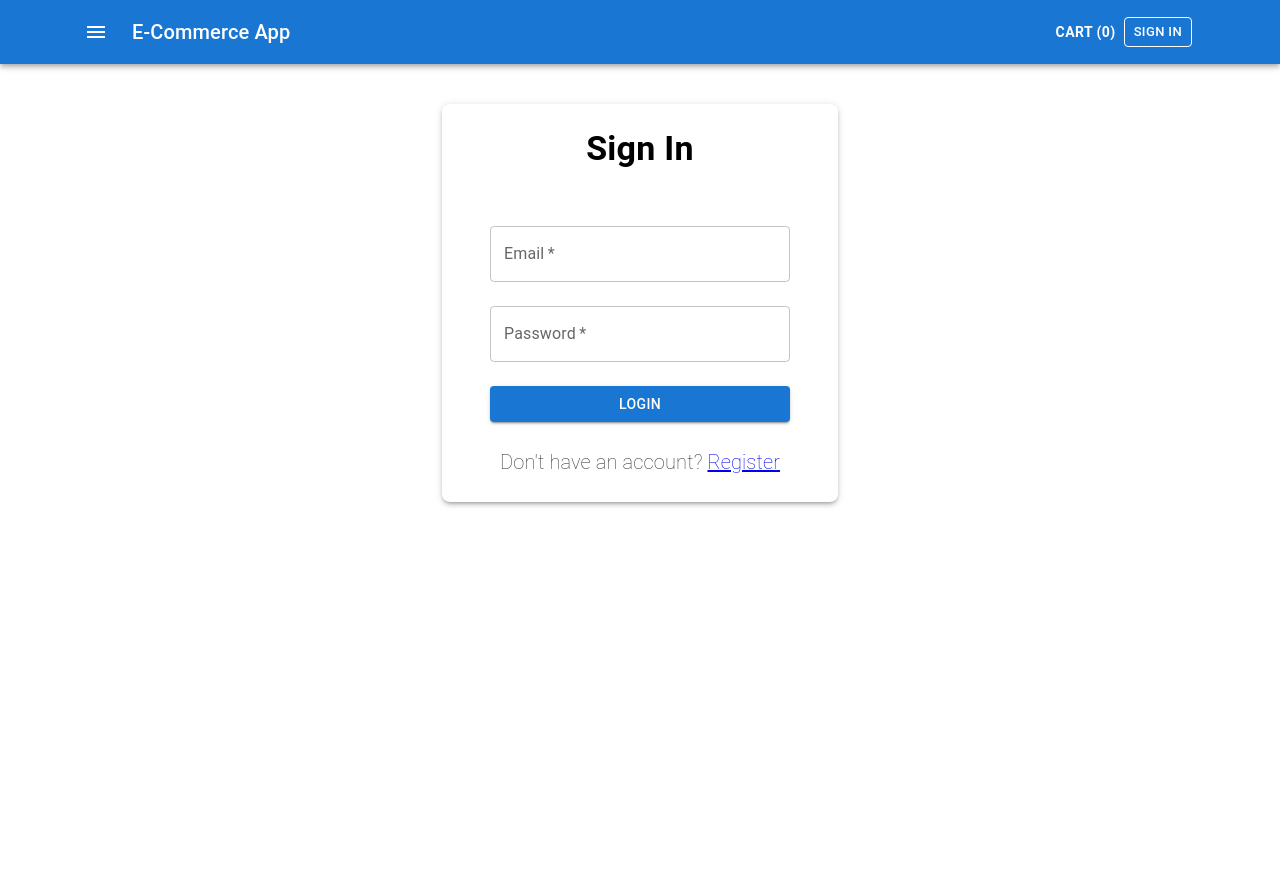
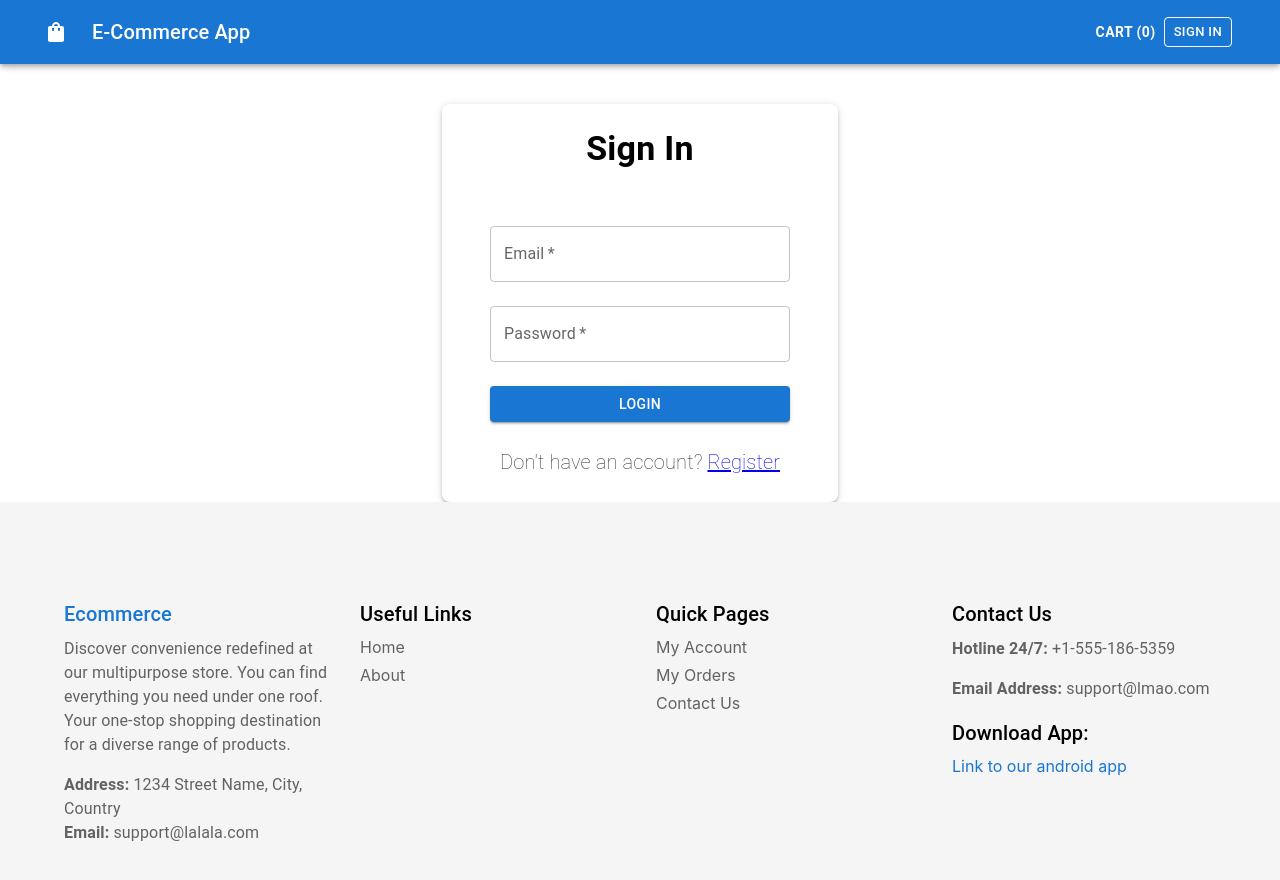
Before and after one commit to AsimAliMurtaza/ecommerce-frontend, a React (Create React App) app: page /login in a window 1280 px wide. Shown: the top 880 px of the page. Before the commit the page ends 800 px from the top, so only its background shows below. Built offline with nearby package versions, Linux system fonts and the light colour scheme.

Commit message:
login bugs fixed

```diff
--- a/public/index.html
+++ b/public/index.html
@@ -24,7 +24,7 @@
       work correctly both with client-side routing and a non-root public URL.
       Learn how to configure a non-root public URL by running `npm run build`.
     -->
-    <title>React App</title>
+    <title>Ecommerce</title>
   </head>
   <body>
     <noscript>You need to enable JavaScript to run this app.</noscript>
--- a/src/App.tsx
+++ b/src/App.tsx
@@ -9,8 +9,8 @@ import ProductDetailPage from "./components/ProductDetail";
 import CartPage from "./pages/CartPage";
 import { CartProvider } from "./contexts/CartContext";
 import { AuthProvider } from "./contexts/AuthContext";
-import { ManageAccounts } from "@mui/icons-material";
 import ManageProductsPage from "./pages/ManageProductsPage";
+import Footer from "./components/Footer";
 
 const App: React.FC = () => {
   return (
@@ -27,6 +27,7 @@ const App: React.FC = () => {
             <Route path="/cart" element={<CartPage />} />
             <Route path="manage-products" element={<ManageProductsPage />} />
           </Routes>
+          <Footer />
         </Router>
       </CartProvider>
     </AuthProvider>
--- a/src/api/auth.ts
+++ b/src/api/auth.ts
@@ -1,6 +1,6 @@
 const API_URL = "http://localhost:5000";
 
-export const login = async (email: string, password: string) => {
+export const signin = async (email: string, password: string) => {
   try {
     const response = await fetch(`${API_URL}/auth/login`, {
       method: "POST",
@@ -13,7 +13,13 @@ export const login = async (email: string, password: string) => {
       throw new Error(errorData.message || "Login failed");
     }
 
-    return response.json();
+    const data = await response.json();
+    console.log("Login response:", data);
+    if (!data.token || !data.name) {
+      throw new Error("Invalid response format from server.");
+    }
+
+    return data;
   } catch (error) {
     console.error("Login Error:", error);
     throw new Error("Invalid credentials");
--- /dev/null
+++ b/src/components/Footer.tsx
@@ -0,0 +1,93 @@
+import { Box, Container, Grid, Typography, Link, Stack } from "@mui/material";
+
+export default function Footer() {
+  return (
+    <Box
+      component="footer"
+      bgcolor="grey.100"
+      py={{ xs: 4, sm: 8, md: 12 }}
+      width="100%"
+    >
+      <Container maxWidth="lg">
+        <Grid
+          container
+          spacing={4}
+          sx={{
+            justifyContent: { xs: "center", sm: "flex-start" },
+          }}
+        >
+          <Grid item xs={12} sm={6} md={3}>
+            <Typography variant="h6" color="primary" gutterBottom>
+              Ecommerce
+            </Typography>
+            <Typography color="textSecondary" paragraph>
+              Discover convenience redefined at our multipurpose store. You can
+              find everything you need under one roof. Your one-stop shopping
+              destination for a diverse range of products.
+            </Typography>
+            <Typography color="textSecondary">
+              <strong>Address:</strong> 1234 Street Name, City, Country
+            </Typography>
+            <Typography color="textSecondary">
+              <strong>Email:</strong> support@lalala.com
+            </Typography>
+          </Grid>
+
+          <Grid item xs={12} sm={6} md={3}>
+            <Typography variant="h6" gutterBottom>
+              Useful Links
+            </Typography>
+            <Stack spacing={1}>
+              <Link href="/" color="textSecondary" underline="hover">
+                Home
+              </Link>
+              <Link href="/" color="textSecondary" underline="hover">
+                About
+              </Link>
+            </Stack>
+          </Grid>
+
+          <Grid item xs={12} sm={6} md={3}>
+            <Typography variant="h6" gutterBottom>
+              Quick Pages
+            </Typography>
+            <Stack spacing={1}>
+              <Link href="/account" color="textSecondary" underline="hover">
+                My Account
+              </Link>
+              <Link href="/cart" color="textSecondary" underline="hover">
+                My Orders
+              </Link>
+
+              <Link href="/contact" color="textSecondary" underline="hover">
+                Contact Us
+              </Link>
+            </Stack>
+          </Grid>
+
+          <Grid item xs={12} sm={6} md={3}>
+            <Typography variant="h6" gutterBottom>
+              Contact Us
+            </Typography>
+            <Typography color="textSecondary" paragraph>
+              <strong>Hotline 24/7:</strong> +1-555-186-5359
+            </Typography>
+            <Typography color="textSecondary" paragraph>
+              <strong>Email Address:</strong> support@lmao.com
+            </Typography>
+            <Typography variant="h6" gutterBottom>
+              Download App:
+            </Typography>
+            <Link
+              href="https://youtu.be/dQw4w9WgXcQ"
+              color="primary"
+              underline="hover"
+            >
+              Link to our android app
+            </Link>
+          </Grid>
+        </Grid>
+      </Container>
+    </Box>
+  );
+}
--- a/src/components/Navbar.tsx
+++ b/src/components/Navbar.tsx
@@ -1,4 +1,4 @@
-import React, { useState } from "react";
+import React, { useEffect, useState } from "react";
 import {
   AppBar,
   Toolbar,
@@ -14,16 +14,16 @@ import {
   DialogContent,
   DialogTitle,
 } from "@mui/material";
-import MenuIcon from "@mui/icons-material/Menu";
+import { ShoppingBag } from "@mui/icons-material";
 import { Link, useNavigate } from "react-router-dom";
 import { useAuth } from "../contexts/AuthContext";
 import { useCart } from "../contexts/CartContext";
 
 const Navbar: React.FC = () => {
-  const { isAuthenticated, userName, logout } = useAuth(); // Assume `session` contains the user info
+  const { isAuthenticated, userName, logout } = useAuth();
   const navigate = useNavigate();
   const [openModal, setOpenModal] = useState(false);
-  const [anchorEl, setAnchorEl] = useState<null | HTMLElement>(null); // Anchor for MUI Menu
+  const [anchorEl, setAnchorEl] = useState<null | HTMLElement>(null);
   const { cart } = useCart();
 
   const handleClickOpen = () => {
@@ -57,9 +57,13 @@ const Navbar: React.FC = () => {
     setAnchorEl(null);
   };
 
+  useEffect(() => {if(isAuthenticated){
+    console.log("User is authenticated", isAuthenticated);
+  }}, [isAuthenticated]);
+
   return (
     <AppBar position="sticky" sx={{ backgroundColor: "#1976d2" }}>
-      <Container maxWidth="lg">
+      <Container maxWidth="xl">
         <Toolbar>
           <IconButton
             edge="start"
@@ -67,7 +71,7 @@ const Navbar: React.FC = () => {
             aria-label="menu"
             sx={{ mr: 2 }}
           >
-            <MenuIcon />
+            <ShoppingBag />
           </IconButton>
           <Typography variant="h6" sx={{ flexGrow: 1 }}>
             <Link to="/" style={{ textDecoration: "none", color: "white" }}>
@@ -87,7 +91,11 @@ const Navbar: React.FC = () => {
             <>
               <IconButton onClick={handleMenuClick} sx={{ p: 0, ml: 2 }}>
                 <Avatar
-                  src={ userName === "asim" ? "https://github.com/AsimAliMurtaza/resources/blob/main/pfp-200kb.jpg?raw=true" : ""}
+                  src={
+                    userName === "asim"
+                      ? "https://github.com/AsimAliMurtaza/resources/blob/main/pfp-200kb.jpg?raw=true"
+                      : ""
+                  }
                   alt="Profile Picture"
                   sx={{
                     width: 35,
--- a/src/components/ProductDetail.tsx
+++ b/src/components/ProductDetail.tsx
@@ -96,11 +96,11 @@ const ProductDetailPage: React.FC = () => {
   }
 
   return (
-    <Box sx={{ padding: 4 }}>
+    <Box sx={{ padding: 4}}>
       <Card
         sx={{
           display: "flex",
-          maxWidth: 900,
+          maxWidth: 1000,
           margin: "auto",
           justifyContent: "center",
         }}
--- a/src/components/ProductList.tsx
+++ b/src/components/ProductList.tsx
@@ -28,7 +28,7 @@ const ProductList: React.FC = () => {
   };
 
   return (
-    <Box sx={{ padding: 4, backgroundColor: "#f5f5f5" }}>
+    <Box sx={{ padding: 4, backgroundColor: "#f5f5f5", width: "full" }}>
       <Grid
         container
         spacing={2}
--- a/src/pages/HomePage.tsx
+++ b/src/pages/HomePage.tsx
@@ -5,7 +5,7 @@ import { Box, Typography, Button, Container } from "@mui/material";
 const HomePage: React.FC = () => {
   return (
     <Box sx={{ backgroundColor: "#fafafa", padding: 5 }}>
-      <Container maxWidth="lg" sx={{ textAlign: "center", marginBottom: 5 }}>
+      <Container maxWidth='xl' sx={{ textAlign: "center", marginBottom: 5 }}>
         <Typography
           variant="h2"
           sx={{
@@ -14,7 +14,7 @@ const HomePage: React.FC = () => {
             marginBottom: 2,
           }}
         >
-          Welcome to the E-commerce App
+          Online Shopping Made Easy
         </Typography>
         <Typography variant="h5" sx={{ color: "#777", marginBottom: 3 }}>
           Discover amazing products and exclusive deals. Shop now and experience
@@ -31,7 +31,7 @@ const HomePage: React.FC = () => {
         </Button>
       </Container>
 
-      <Container maxWidth="lg" sx={{ marginBottom: 5 }}>
+      <Container maxWidth="xl" sx={{ marginBottom: 5 }}>
         <Typography
           variant="h4"
           sx={{
--- a/src/pages/ProductPage.tsx
+++ b/src/pages/ProductPage.tsx
@@ -6,7 +6,7 @@ import ProductList from "../components/ProductList";
 
 const ProductPage: React.FC = () => {
   return (
-    <Container maxWidth="lg" sx={{ mt: 5 }}>
+    <Container maxWidth="xl" sx={{ mt: 5 }}>
       <ProductList />
     </Container>
   );
```
Also changed, not shown: src/components/LoginForm.tsx (+6 -11 lines), src/contexts/AuthContext.tsx (+27 -6 lines), src/pages/CartPage.tsx (+20 -5 lines), src/logo.svg (deleted).
